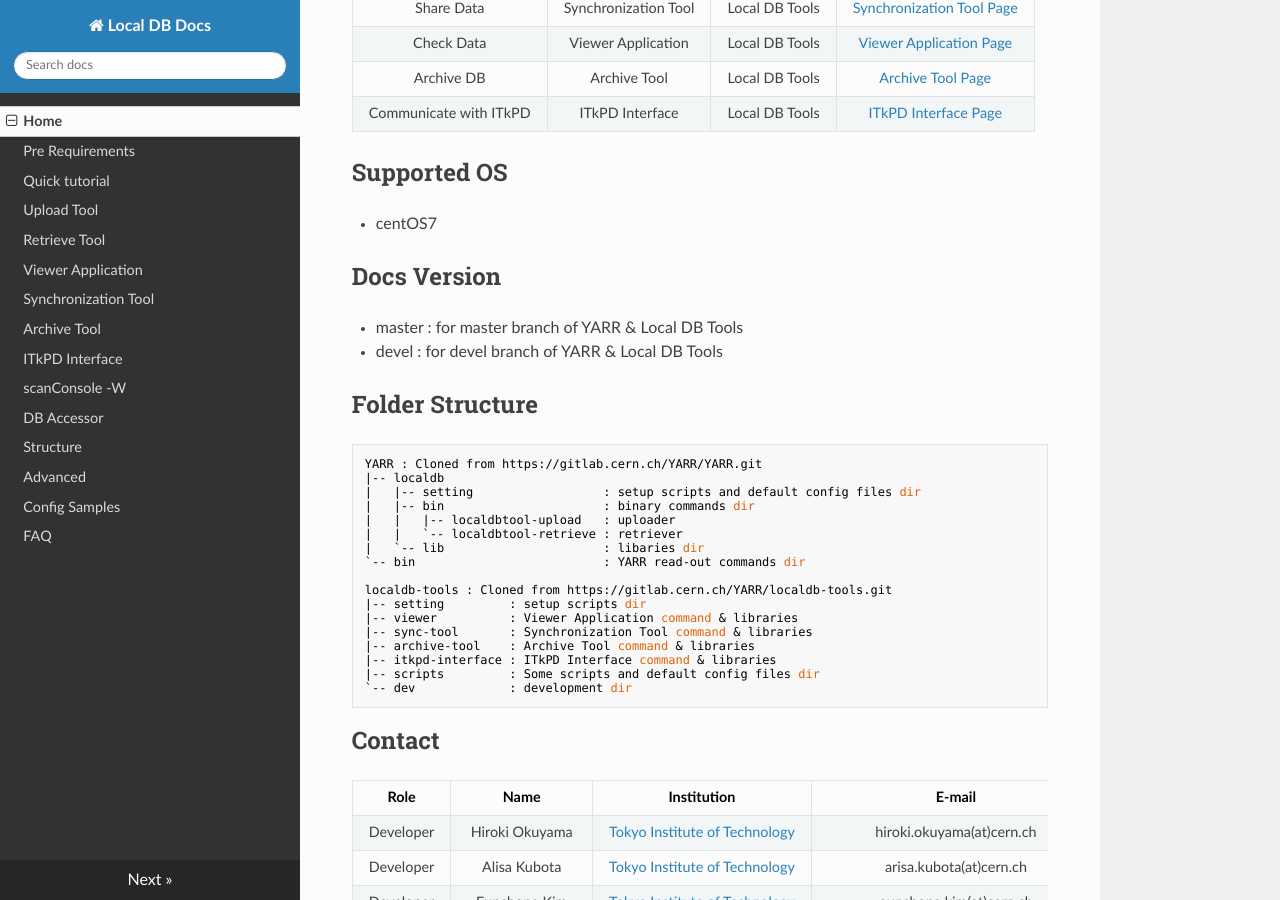
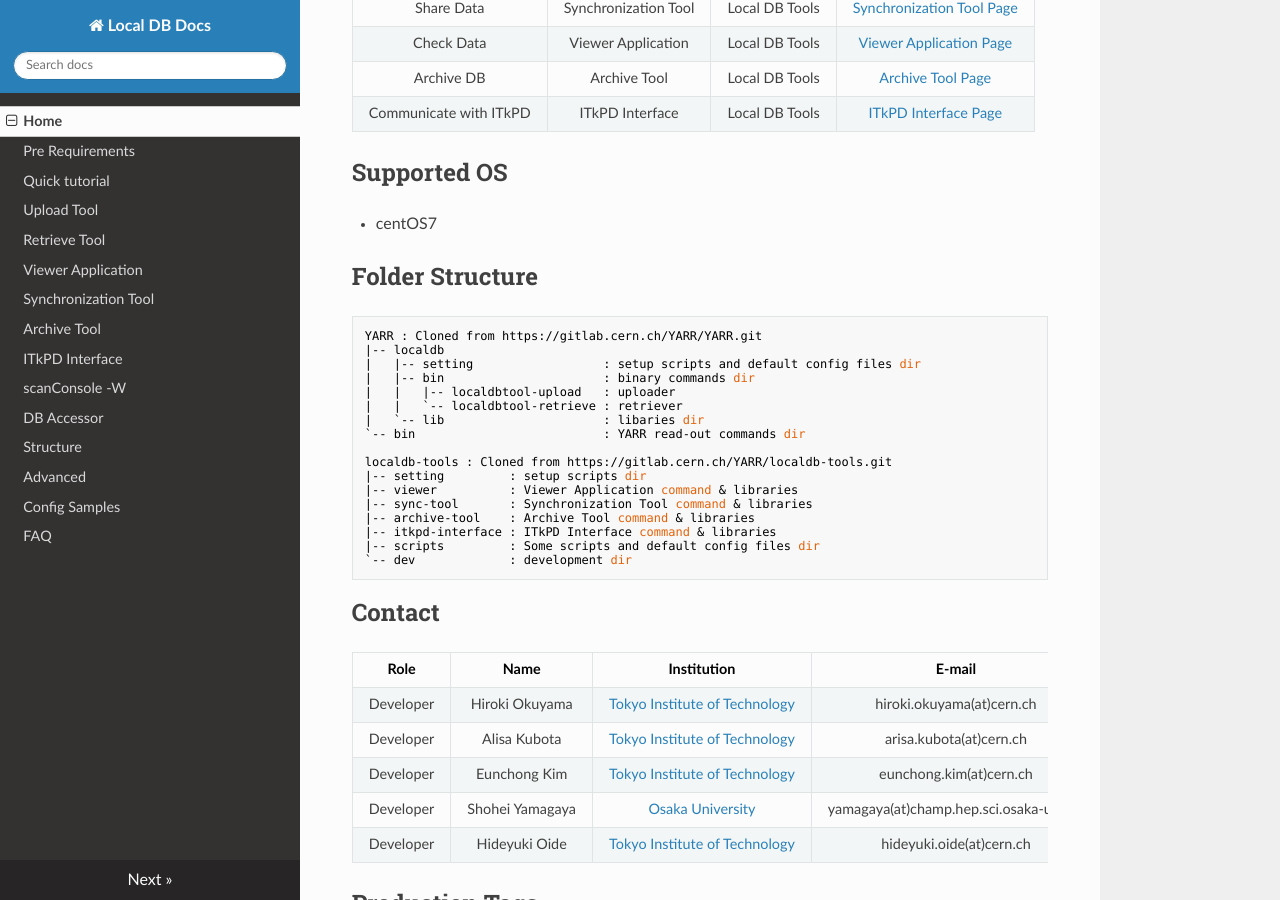
Before and after one commit to jlab-hep/localdb-docs, an MkDocs documentation site: the page built from docs/index.md, in a window 1280 px wide and 900 px high, scrolled down 1317 px. Built offline with MkDocs 1.6.1, drawn with Linux system fonts in a browser that asks for light colours; nearby versions of some CDN libraries; old or Windows-style settings are respelled for this version of MkDocs.

Commit message:
Modified index.md

````diff
--- a/docs/index.md
+++ b/docs/index.md
@@ -29,11 +29,6 @@ Using the tools for Local DB, you can:
 ## Supported OS
 
 * centOS7
-
-## Docs Version
-
-* master : for master branch of YARR & Local DB Tools
-* devel : for devel branch of YARR & Local DB Tools
 
 ## Folder Structure
 ```bash
````
